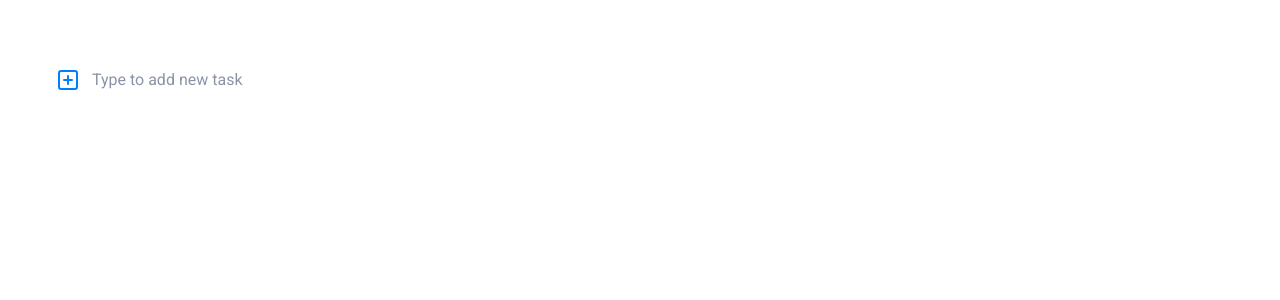
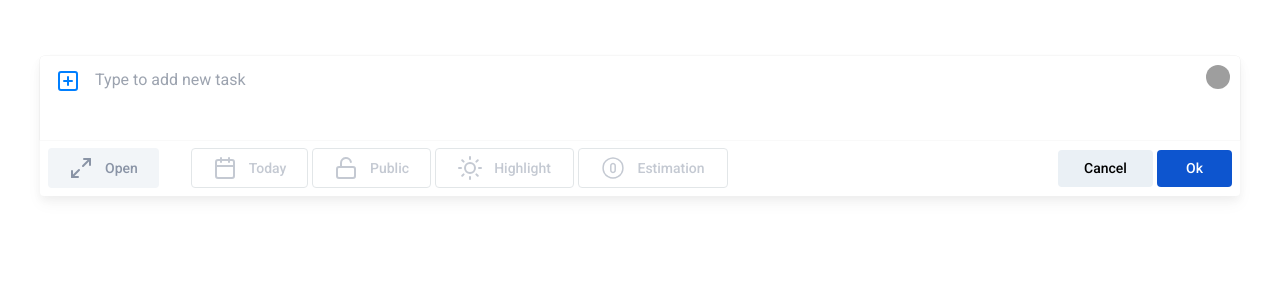
Before and after one commit to alex-ohdz/basic_task_list, a Next.js app: page / in a window 1280 px wide. Shown: the top 300 px of the page. Built offline with nearby package versions, Linux system fonts and the light colour scheme; grey boxes are pictures that could not be loaded.

Commit message:
label stable

```diff
--- a/src/app/globals.css
+++ b/src/app/globals.css
@@ -6,6 +6,8 @@
   font-family: "Roboto", sans-serif;
   font-weight: 400;
   font-size: 16px;
+  white-space: pre-wrap;
+  overflow-wrap: break-word;
 }
 .text-m {
   font-family: "Roboto", sans-serif;
--- a/src/components/AddTask.jsx
+++ b/src/components/AddTask.jsx
@@ -3,6 +3,7 @@ import { useTaskInput } from "@/hooks/useTaskInput";
 import { Avatar } from "@mui/material";
 import ButtonBar from "@/components/ButtonBar";
 import FeatherIcon from "@/components/FeatherIcon";
+import { useEffect } from "react";
 
 function AddTask() {
   const {
@@ -13,37 +14,72 @@ function AddTask() {
     handleInputChange,
     handleInputBlur,
     handleIconClick,
+    handleFormatText,
+    textareaRef,
   } = useTaskInput();
 
   const handleButtonClick = () => {
     setIsEditing(true);
   };
 
+
+  useEffect(() => {
+    const updateLabelWidth = () => {
+      if (textareaRef.current) {
+        const label = document.getElementById('label');
+        if (label) {
+          label.style.width = `${textareaRef.current.clientWidth}px`;
+        }
+      }
+    };
+
+    updateLabelWidth();
+    window.addEventListener('resize', updateLabelWidth);
+
+    return () => {
+      window.removeEventListener('resize', updateLabelWidth);
+    };
+  }, [textareaRef, task]);
+
+
   return (
     <div className="flex flex-col max-w-[1360px] items-center mx-10 mt-14">
       <div
         className={`flex w-full flex-col bg-white ${
-          isEditing ? "shadow-custom rounded" : ""
+          !isEditing ? "shadow-custom rounded" : ""
         }`}
       >
         <div
           className={`flex items-center gap-3 pl-4 pt-3 pb-6 ${
-            isEditing ? "shadow-border-top rounded-t" : ""
+            !isEditing ? "shadow-border-top rounded-t" : ""
           }`}
         >
-          <button onClick={handleButtonClick} className="active:text-blue-300">
+          <div className="flex w-7">
+            <button
+              onClick={handleButtonClick}
+              className="absolute top-[69px] active:text-blue-300"
+            >
               <FeatherIcon
                 icon="plus-square"
-              className="text-sky-blue active:text-blue-300"
+                className=" text-sky-blue active:text-blue-300"
               />
             </button>
-          {isEditing ? (
-            <div className="flex items-center justify-between w-full">
-              <input
-                type="text"
-                className="flex-grow text-customGray2 border-none outline-none caret-sky-blue text-input"
+          </div>
+          {!isEditing ? (
+            <div className="flex w-full">
+              <label
+                id="label"
+                className="absolute text-input break-all resize-none overflow-hidden pointer-events-none"
+                style={{ left: "95px", top: "68px" }}
+              >
+                {task}
+              </label>
+              <textarea
+                ref={textareaRef}
+                className="w-full text-transparent border-none outline-none caret-sky-blue text-input break-all resize-none overflow-hidden"
                 placeholder="Type to add new task"
                 value={task}
+                onKeyUp={handleFormatText}
                 onChange={handleInputChange}
                 onBlur={() => {
                   if (!handleInputBlur()) {
@@ -52,12 +88,15 @@ function AddTask() {
                 }}
                 autoFocus
               />
+
+              <div className="flex w-11">
                 <Avatar
                   alt="image"
                   src="https://rickandmortyapi.com/api/character/avatar/1.jpeg"
                   sx={{ width: 24, height: 24 }}
-                style={{ position: "relative", bottom: 6, right: 4 }}
+                  style={{ position: "absolute", top: "65px", right: "50px" }}
                 />
+              </div>
             </div>
           ) : (
             <button
@@ -70,7 +109,7 @@ function AddTask() {
             </button>
           )}
         </div>
-        {isEditing && (
+        {!isEditing && (
           <ButtonBar
             isTaskEmpty={isTaskEmpty}
             setIsEditing={setIsEditing}
--- a/src/components/ButtonBar.jsx
+++ b/src/components/ButtonBar.jsx
@@ -1,5 +1,5 @@
 "use client";
-import { useIsMobile } from "@/hooks/useTaskInput";
+import { useIsMobile } from "@/hooks/useIsMobile";
 import CircleIcon from "@/public/icons/Circle.svg";
 import FeatherIcon from "@/components/FeatherIcon";
 
--- a/src/hooks/useTaskInput.js
+++ b/src/hooks/useTaskInput.js
@@ -1,30 +1,27 @@
-'use client';
-import { useState, useEffect } from "react";
-
-export function useIsMobile() {
-  const [isMobile, setIsMobile] = useState(false);
-
-  useEffect(() => {
-    const handleResize = () => {
-      setIsMobile(window.innerWidth < 1230);
-    };
-
-    window.addEventListener("resize", handleResize);
-    handleResize();
-
-    return () => window.removeEventListener("resize", handleResize);
-  }, []);
-
-  return isMobile;
-}
+"use client";
+import { useState, useRef, useEffect } from "react";
 
 export function useTaskInput() {
   const [task, setTask] = useState("");
   const [isEditing, setIsEditing] = useState(false);
+  const textareaRef = useRef(null);
 
   const handleInputChange = (e) => {
     setTask(e.target.value);
+    adjustTextareaHeight();
   };
+
+  const adjustTextareaHeight = () => {
+    const textarea = textareaRef.current;
+    if (textarea) {
+      textarea.style.height = "auto";
+      textarea.style.height = `${textarea.scrollHeight}px`;
+    }
+  };
+
+  useEffect(() => {
+    adjustTextareaHeight();
+  }, [task]);
 
   const handleInputBlur = () => {
     if (task.trim() === "") {
@@ -35,9 +32,9 @@ export function useTaskInput() {
     }
   };
 
-  const handleIconClick = () => {
+  const handleIconClick = (e) => {
     if (task.trim() === "") {
-      setTask(""); // Clear the input if the task is empty and X icon is clicked
+      setTask("");
       return false;
     } else {
       console.log("Click");
@@ -45,7 +42,24 @@ export function useTaskInput() {
     }
   };
 
+  const handleFormatText = (e) => {
+    if (e.key === " ") {
+      console.log("perro");
+    }
+  };
+
   const isTaskEmpty = task.trim() === "";
 
-  return { task, setTask, isTaskEmpty, isEditing, setIsEditing, handleInputChange, handleInputBlur, handleIconClick };
+  return {
+    task,
+    setTask,
+    isTaskEmpty,
+    isEditing,
+    setIsEditing,
+    handleInputChange,
+    handleInputBlur,
+    handleIconClick,
+    handleFormatText,
+    textareaRef,
+  };
 }
```
Also changed, not shown: prueba.js (added, +31 -0 lines). Lines whose indentation alone changed are shown as unchanged.
